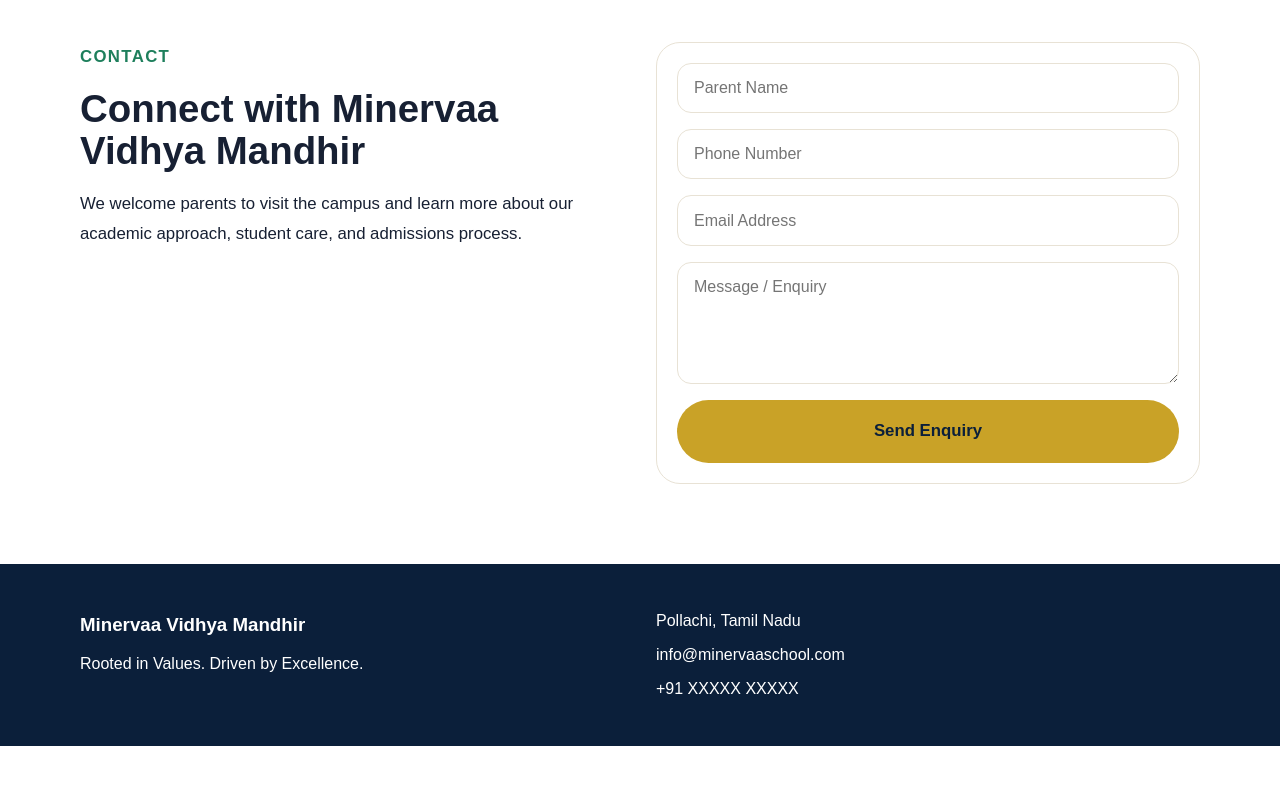
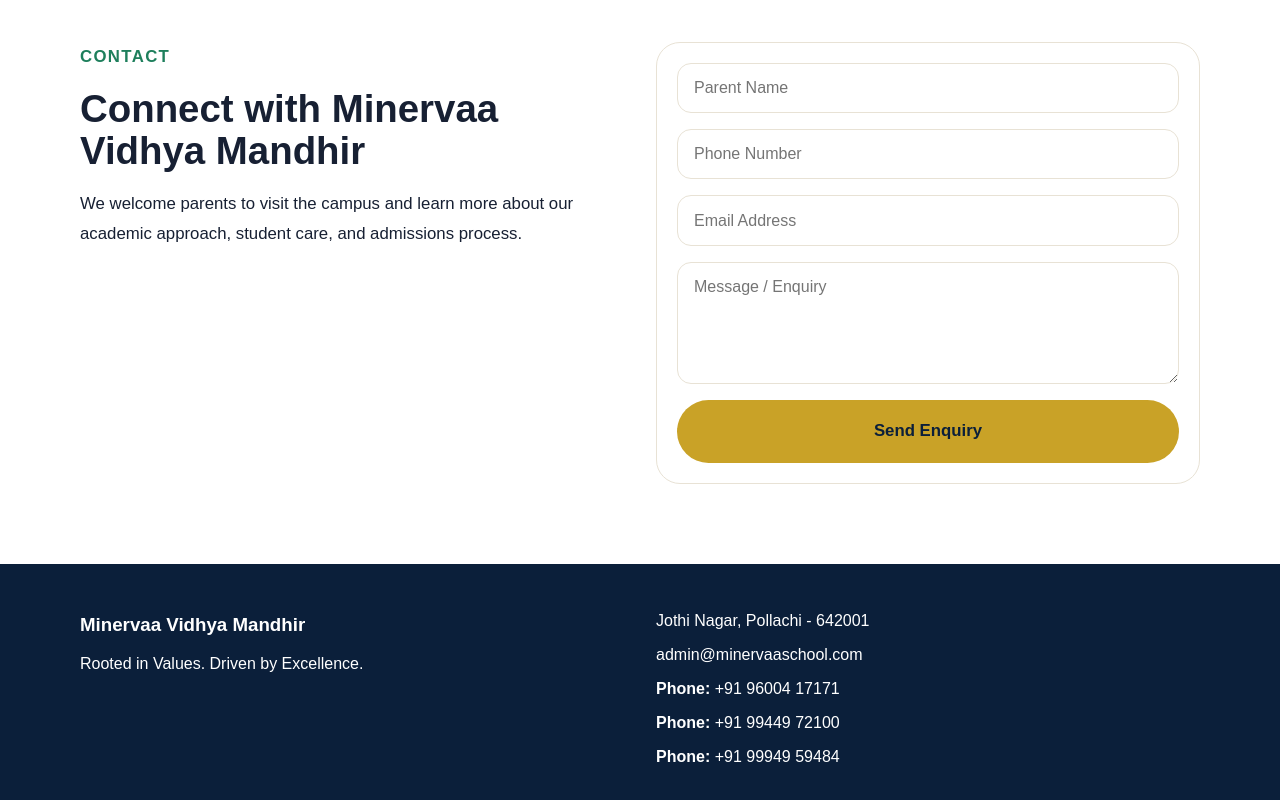
Before and after one commit to jarjunarnold/minervaaschool, a Next.js app in the folder minervaa-site/: page / in a window 1280 px wide. Shown: the part 4907-5707 px from the top of the page. Before the commit the page ends 5653 px from the top, so only its background shows below. Built offline with nearby package versions, Linux system fonts and the light colour scheme.

Commit message:
Update page.tsx

```diff
--- a/minervaa-site/app/page.tsx
+++ b/minervaa-site/app/page.tsx
@@ -312,9 +312,11 @@
             <p>Rooted in Values. Driven by Excellence.</p>
           </div>
           <div>
-            <p>Pollachi, Tamil Nadu</p>
-            <p>info@minervaaschool.com</p>
-            <p>+91 XXXXX XXXXX</p>
+            <p>Jothi Nagar, Pollachi - 642001</p>
+            <p>admin@minervaaschool.com</p>
+            <p><strong>Phone:</strong> +91 96004 17171</p>
+            <p><strong>Phone:</strong> +91 99449 72100</p>
+            <p><strong>Phone:</strong> +91 99949 59484</p>
           </div>
         </div>
       </footer>
```
